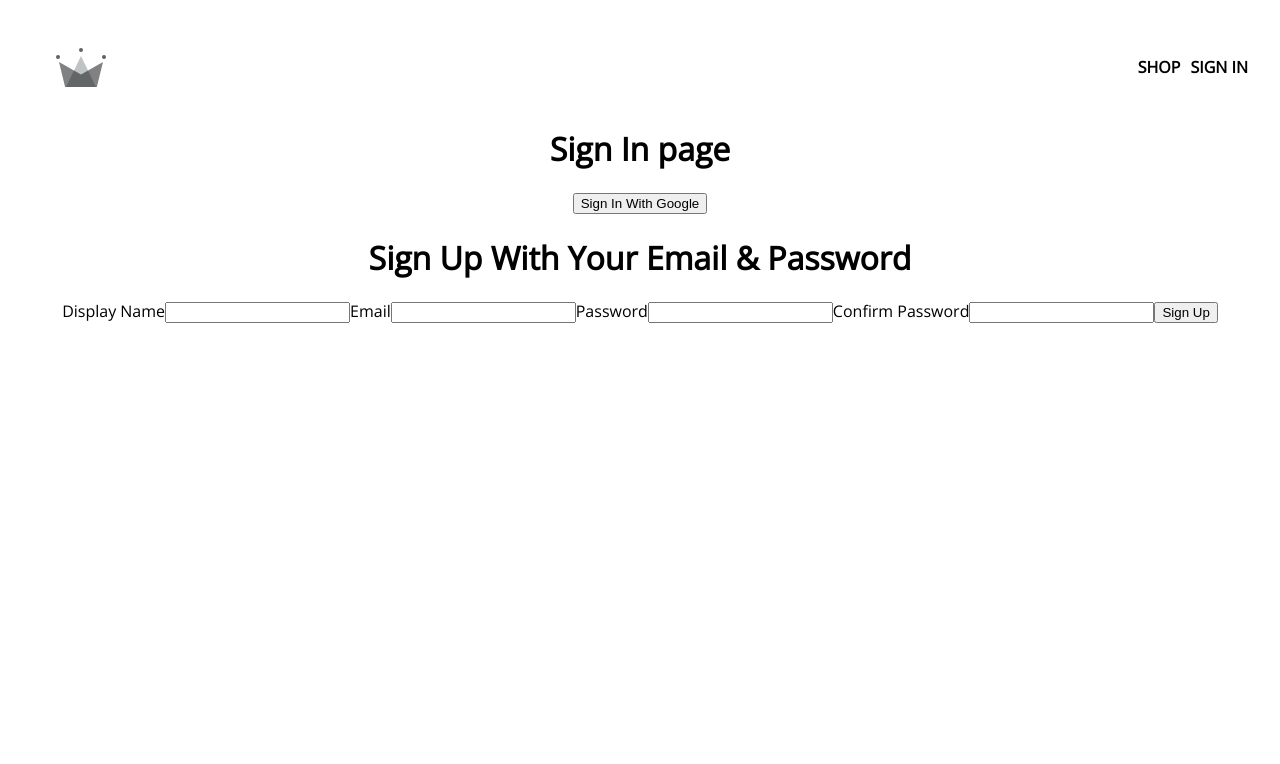
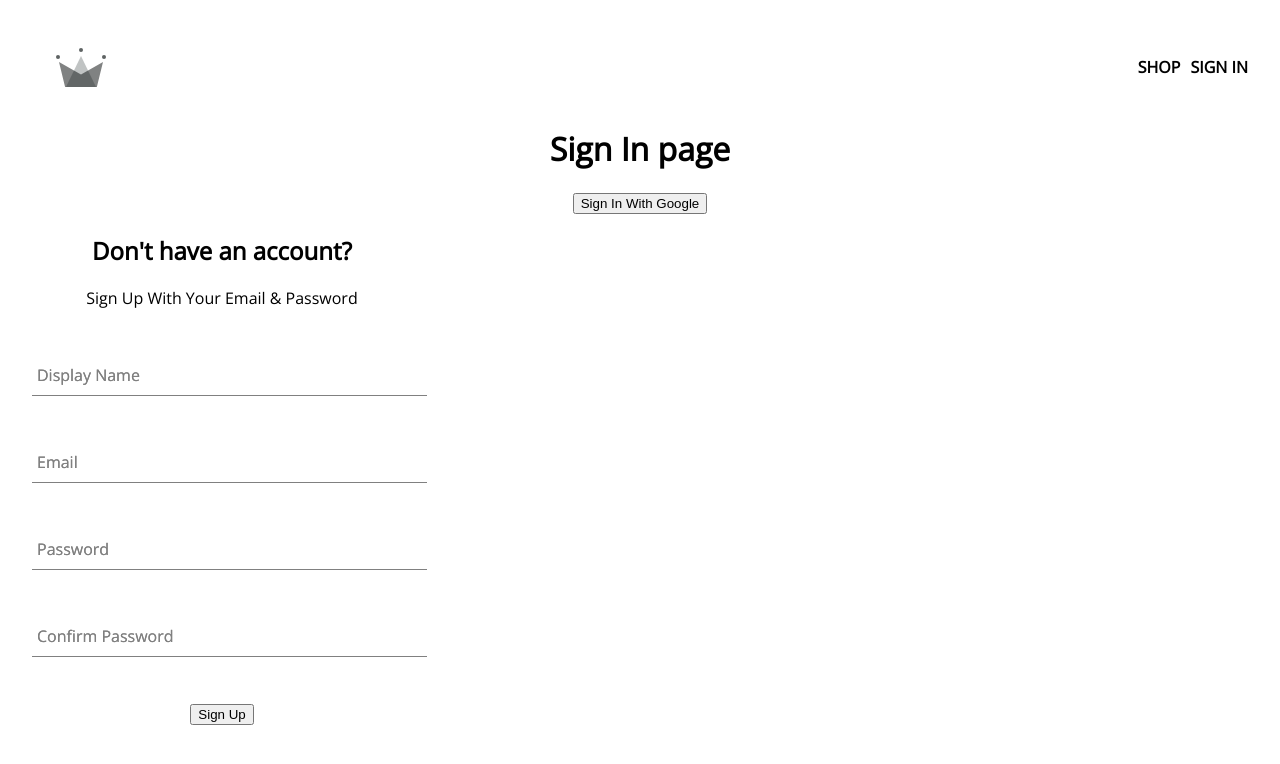
Before and after one commit to JASIMBD007/my-clothing-store, a React (Vite) app: page /signIn in a window 1280 px wide. Shown: the top 764 px of the page. Built offline with nearby package versions, Linux system fonts and the light colour scheme; a web font is replaced by a local one.

Commit message:
styles added for signupform and input

```diff
--- /dev/null
+++ b/src/components/FormInput/FormInput.jsx
@@ -0,0 +1,18 @@
+import React from 'react'
+import './FormInput.scss'
+
+const FormInput = ({ label, ...otherProps }) => {
+    return (
+        <div className='group'>
+            <input className='form-input' {...otherProps} />
+            {
+                label && (
+                    <label className={`${otherProps.value.length ? 'shrink' : ''} form-input-label`} >{label}</label>
+                )
+            }
+            <label className={`${otherProps.value.length ? 'shrink' : ''} form-input-label`} >{label}</label>
+        </div>
+    )
+}
+
+export default FormInput
--- /dev/null
+++ b/src/components/FormInput/FormInput.scss
@@ -0,0 +1,54 @@
+$sub-color: grey;
+$main-color: black;
+
+@mixin shrinkLabel {
+  top: -14px;
+  font-size: 12px;
+  color: $main-color;
+}
+
+.group {
+  position: relative;
+  margin: 45px 0;
+
+  .form-input {
+    background: none;
+    background-color: white;
+    color: $sub-color;
+    font-size: 18px;
+    padding: 10px 10px 10px 5px;
+    display: block;
+    width: 100%;
+    border: none;
+    border-radius: 0;
+    border-bottom: 1px solid $sub-color;
+    margin: 25px 0;
+
+    &:focus {
+      outline: none;
+    }
+
+    &:focus ~ .form-input-label {
+      @include shrinkLabel();
+    }
+  }
+
+  input[type="password"] {
+    letter-spacing: 0.3em;
+  }
+
+  .form-input-label {
+    color: $sub-color;
+    font-size: 16px;
+    font-weight: normal;
+    position: absolute;
+    pointer-events: none;
+    left: 5px;
+    top: 10px;
+    transition: 300ms ease all;
+
+    &.shrink {
+      @include shrinkLabel();
+    }
+  }
+}
--- a/src/components/SignUp/SignUp.jsx
+++ b/src/components/SignUp/SignUp.jsx
@@ -1,5 +1,7 @@
 import React, { useState } from 'react'
 import { createAuthUserWithEmailAndPassword, createUserDocumentFromAuth } from '../../Utility/Firebase/firebase.init';
+import FormInput from '../FormInput/FormInput';
+import './SignUp.scss';
 
 const defaultFormFields = {
     displayName: '',
@@ -48,20 +50,37 @@
         setFormFields({ ...formFields, [name]: value })
     }
     return (
-        <div>
-            <h1>Sign Up With Your Email & Password</h1>
+        <div className='sign-up-container'>
+            <h2>Don't have an account?</h2>
+            <span>Sign Up With Your Email & Password</span>
             <form onSubmit={handleOnSubmit} >
-                <label>Display Name</label>
-                <input required type="text" onChange={handleOnChange} name='displayName' value={displayName} />
 
-                <label>Email</label>
-                <input required type="email" onChange={handleOnChange} name='email' value={email} />
+                <FormInput
+                    label='Display Name'
+                    required
+                    type="text"
+                    onChange={handleOnChange} name='displayName'
+                    value={displayName} />
 
-                <label>Password</label>
-                <input required type="password" onChange={handleOnChange} name='password' value={password} />
+                <FormInput
+                    label='Email'
+                    required type="email"
+                    onChange={handleOnChange} name='email'
+                    value={email} />
 
-                <label>Confirm Password</label>
-                <input required type="password" onChange={handleOnChange} name='confirmPassword' value={confirmPassword} />
+                <FormInput
+                    label='Password'
+                    required
+                    type="password"
+                    onChange={handleOnChange} name='password'
+                    value={password} />
+
+                <FormInput
+                    label='Confirm Password'
+                    required
+                    type="password"
+                    onChange={handleOnChange} name='confirmPassword'
+                    value={confirmPassword} />
 
                 <button type='submit'>Sign Up</button>
             </form>
--- /dev/null
+++ b/src/components/SignUp/SignUp.scss
@@ -0,0 +1,9 @@
+.sign-up-container {
+  display: flex;
+  flex-direction: column;
+  width: 380px;
+}
+
+h2 {
+  margin-top: 10px 0;
+}
```
